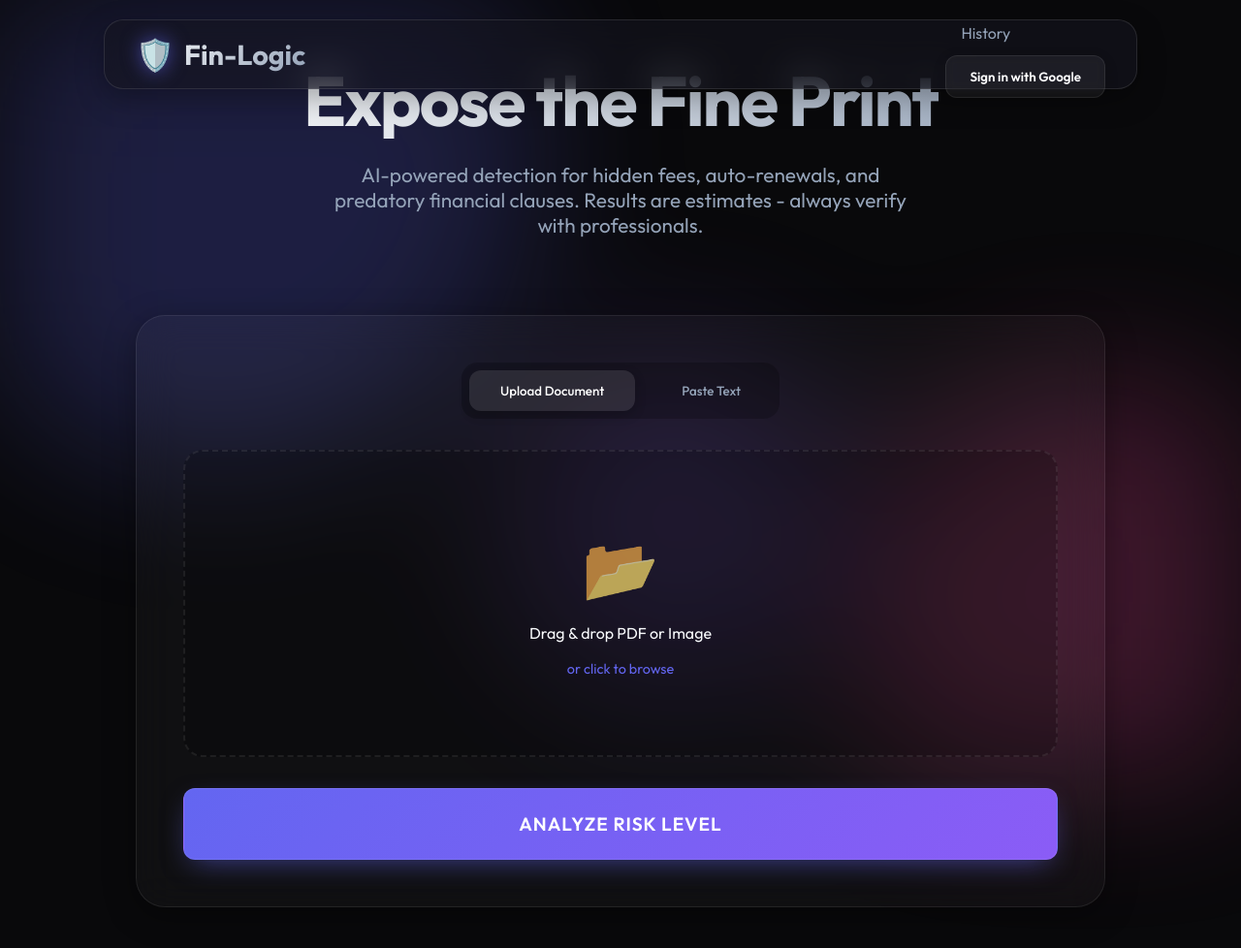
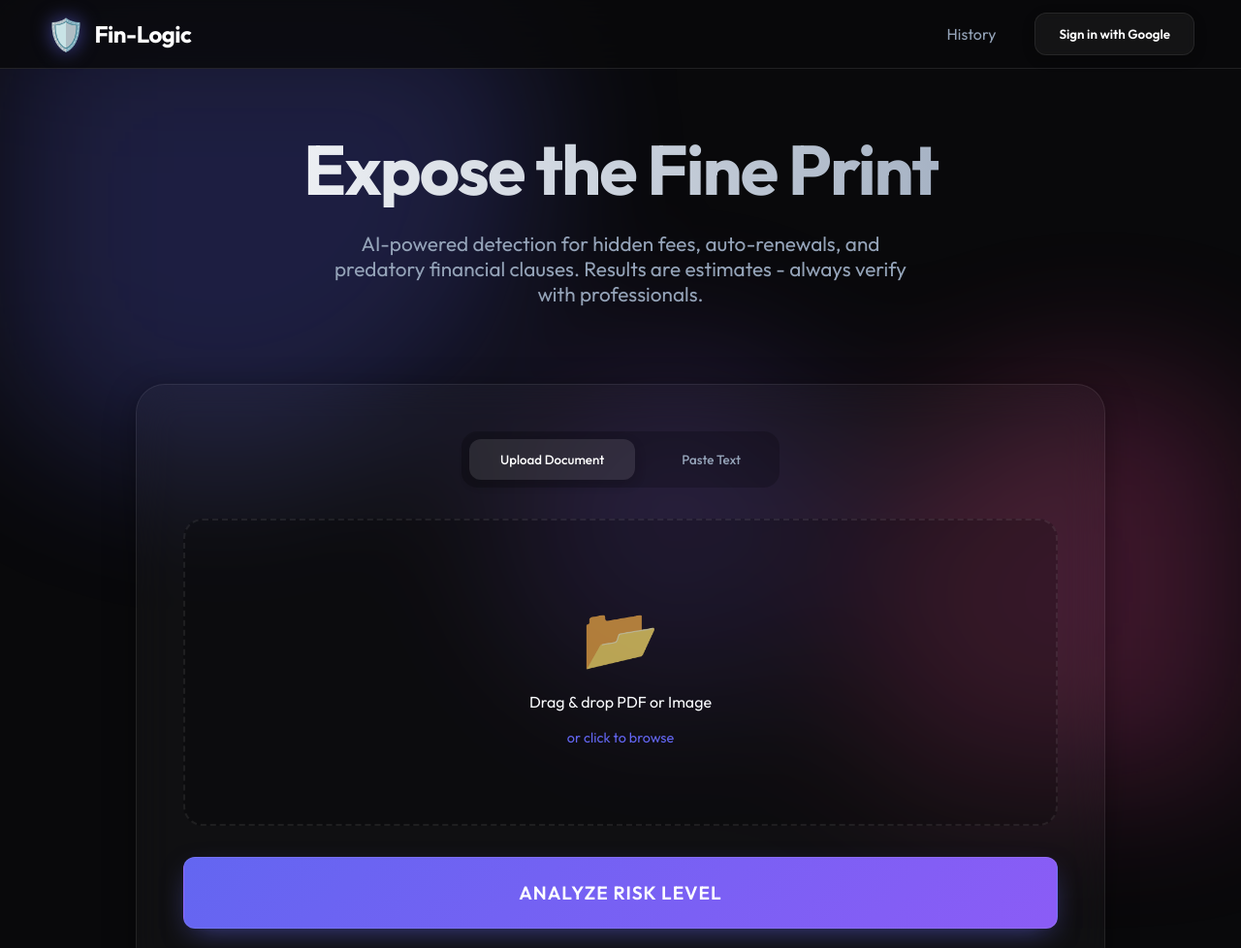
Before and after one commit to prav10140/Fin-Logic_dscWoC, a website: page public/index.html in a window 1280 px wide. Shown: the top 978 px of the page at 97% size. Drawn offline with Linux system fonts and the light colour scheme; no server answers.

Commit message:
Fix: Align navbar buttons horizontally

```diff
--- a/public/style.css
+++ b/public/style.css
@@ -95,34 +95,29 @@ body {
 
 /* --- Navbar --- */
 .navbar {
-    position: fixed;
-    top: 20px;
-    left: 50%;
-    transform: translateX(-50%);
-    width: 90%;
-    max-width: 1000px;
+    position: sticky;
+    top: 0;
+    left: 0;
+    right: 0;
     height: 70px;
     display: flex;
     justify-content: space-between;
     align-items: center;
-    padding: 0 2rem;
-    background: rgba(20, 20, 30, 0.6);
+    padding: 0 3rem;
+    background: rgba(9, 9, 11, 0.8);
     backdrop-filter: blur(20px);
-    border: 1px solid rgba(255, 255, 255, 0.1);
-    border-radius: 20px;
-    box-shadow: 0 10px 30px rgba(0, 0, 0, 0.3);
+    border-bottom: 1px solid rgba(255, 255, 255, 0.1);
     z-index: 1000;
 }
 
 .logo {
-    font-size: 1.8rem;
+    font-size: 1.5rem;
     font-weight: 700;
     display: flex;
     align-items: center;
     gap: 10px;
-    background: linear-gradient(135deg, white, var(--text-muted));
-    -webkit-background-clip: text;
-    -webkit-text-fill-color: transparent;
+    color: white;
+    letter-spacing: -0.5px;
 }
 
 .shield {
@@ -130,6 +125,12 @@ body {
     filter: drop-shadow(0 0 10px var(--primary-glow));
     -webkit-text-fill-color: initial;
     /* Reset gradient for emoji */
+}
+
+.nav-links {
+    display: flex;
+    gap: 1.5rem;
+    align-items: center;
 }
 
 /* --- Buttons --- */
```
